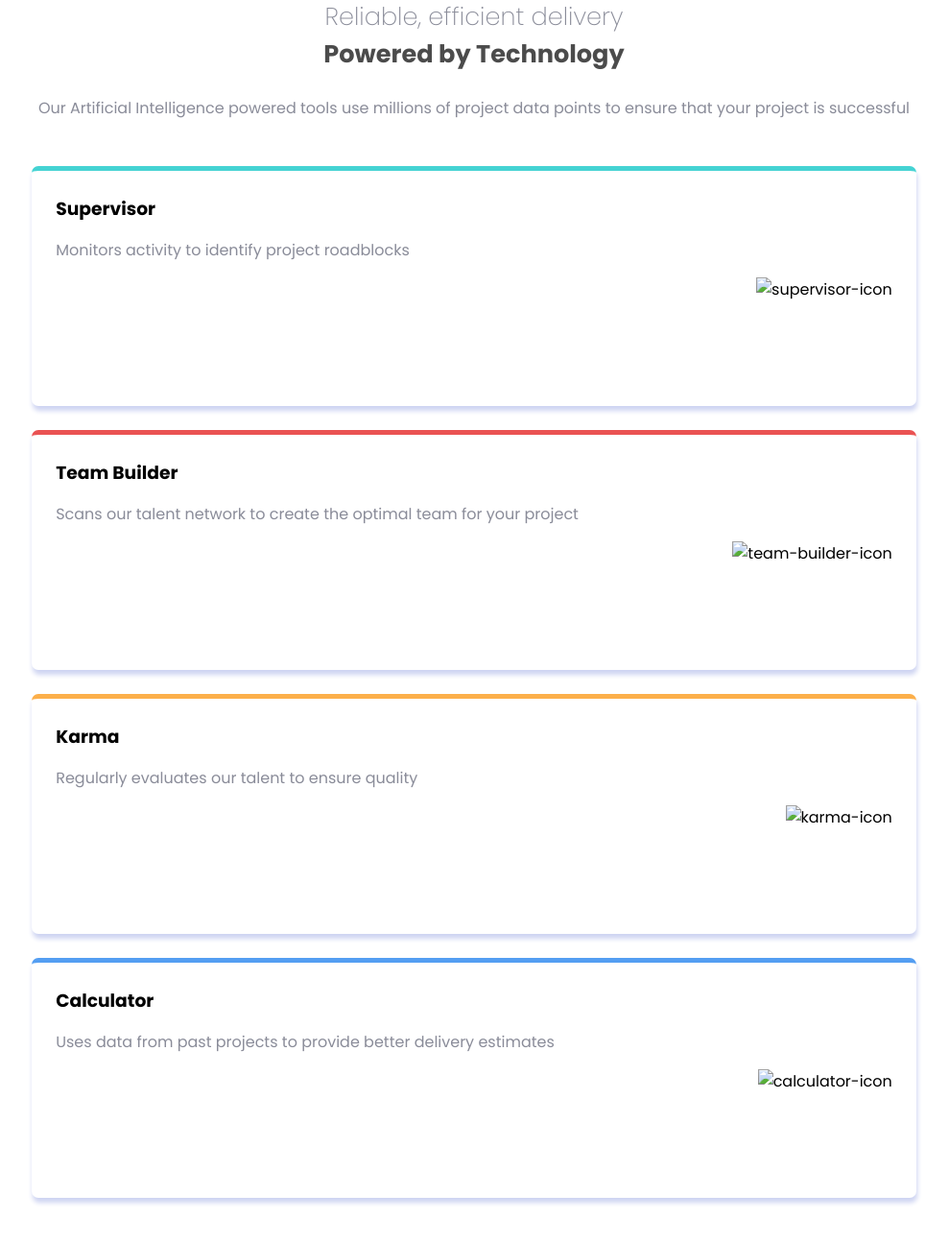
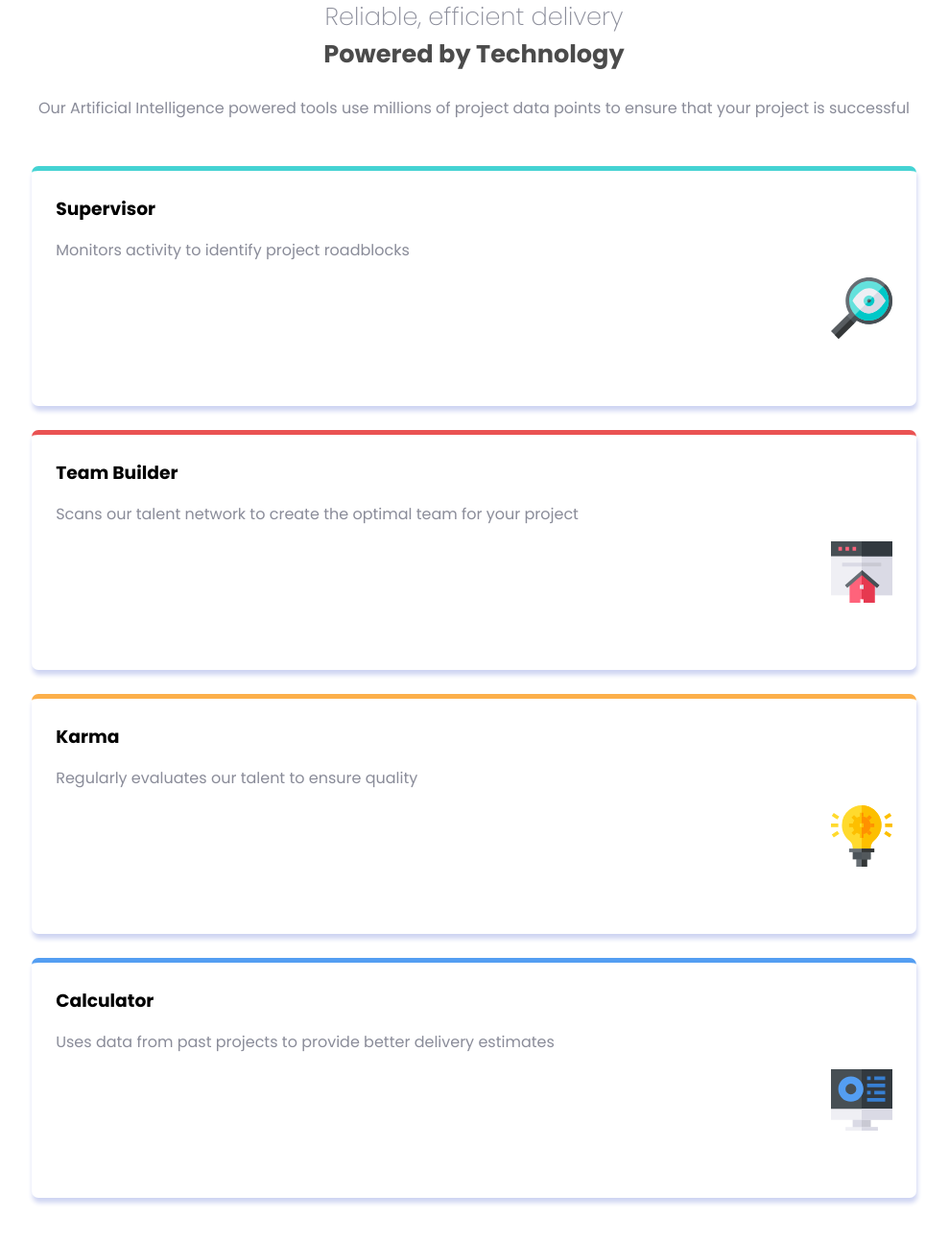
Before and after one commit to rough-diamond213/Four-card-feature, a plain HTML site: page index.html in a window 1280 px wide. Shown: the whole page at 96% size, without its empty margins (146-1135 px from the left). Drawn offline with Linux system fonts and the light colour scheme; the site is published under a folder, as on GitHub Pages, so addresses that start at the root find nothing.

Commit message:
Update index.html

```diff
--- a/index.html
+++ b/index.html
@@ -27,7 +27,7 @@
           <div class="cyan-card">
             <h3>Supervisor</h3>
             <p>Monitors activity to identify project roadblocks</p>
-            <img src="/images/icon-supervisor.svg" alt="supervisor-icon" />
+            <img src="./images/icon-supervisor.svg" alt="supervisor-icon" />
           </div>
         </div>
         <div class="grid-content">
@@ -37,12 +37,12 @@
               Scans our talent network to create the optimal team for your
               project
             </p>
-            <img src="/images/icon-team-builder.svg" alt="team-builder-icon" />
+            <img src="./images/icon-team-builder.svg" alt="team-builder-icon" />
           </div>
           <div class="yellow-card">
             <h3>Karma</h3>
             <p>Regularly evaluates our talent to ensure quality</p>
-            <img src="/images/icon-karma.svg" alt="karma-icon" />
+            <img src="./images/icon-karma.svg" alt="karma-icon" />
           </div>
         </div>
         <div class="grid-content">
@@ -51,7 +51,7 @@
             <p>
               Uses data from past projects to provide better delivery estimates
             </p>
-            <img src="/images/icon-calculator.svg" alt="calculator-icon" />
+            <img src="./images/icon-calculator.svg" alt="calculator-icon" />
           </div>
         </div>
       </section>
```
